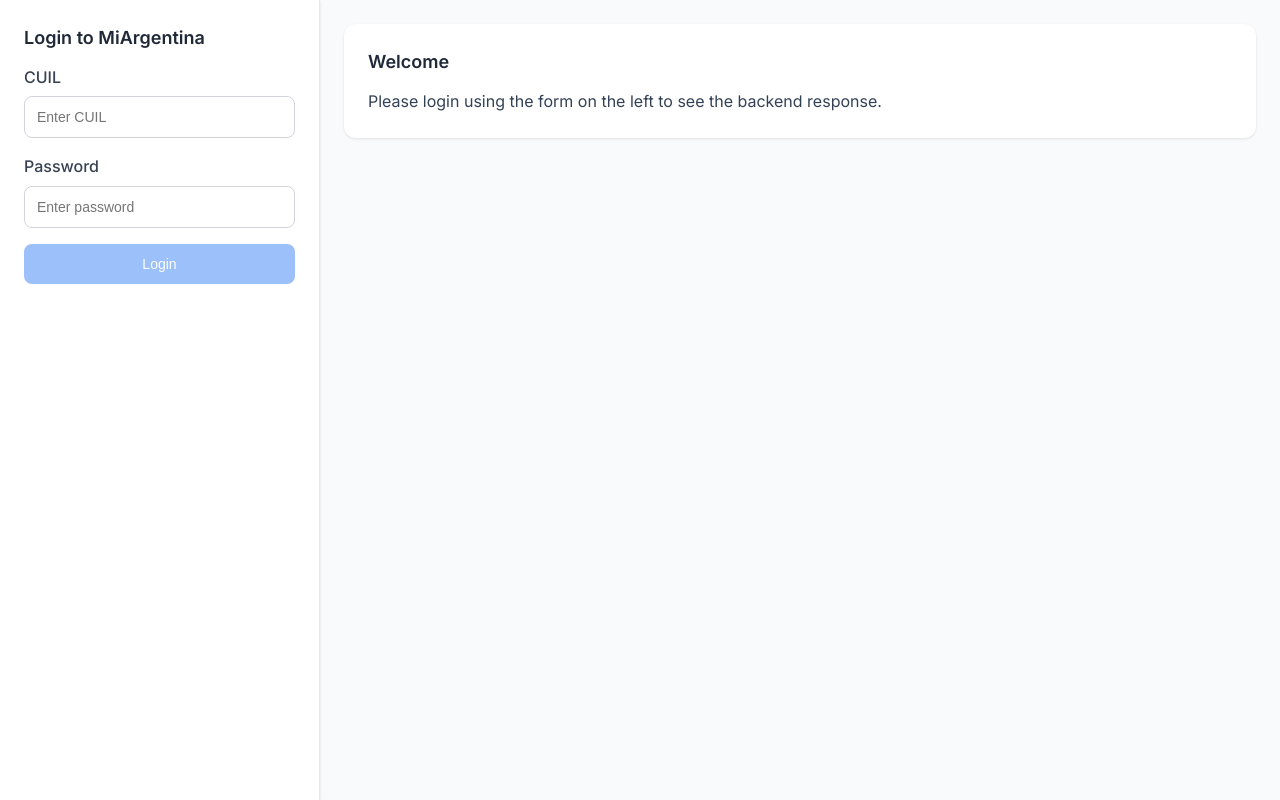
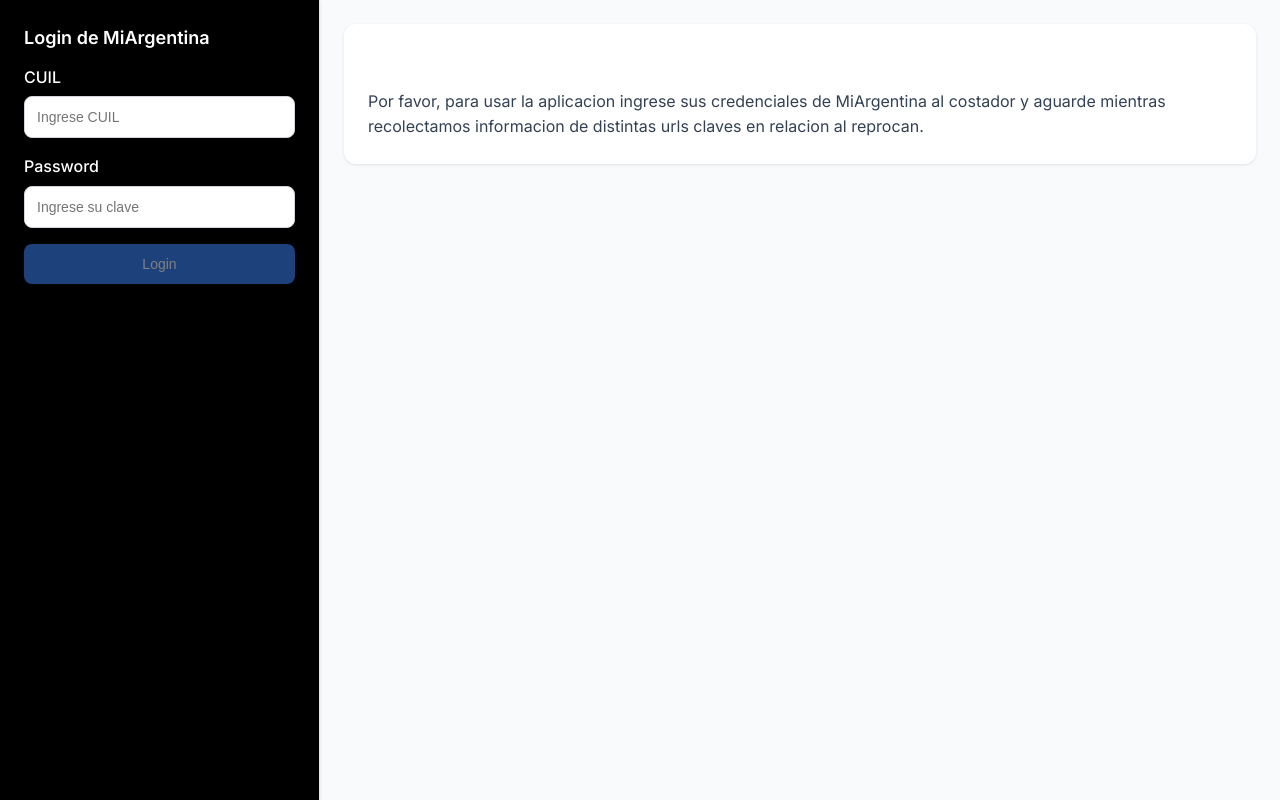
Before and after one commit to driftwoodjulian/scrapper-front, a React (Vite) app: page / in a window 1280 px wide. Built offline with nearby package versions, Linux system fonts and the light colour scheme.

Commit message:
se agregaron todos las url externas y la logica de pdfs

```diff
--- a/src/App.jsx
+++ b/src/App.jsx
@@ -15,7 +15,7 @@
     setResponse(null)
 
     try {
-      const res = await fetch("http://localhost:5000/api/login", {
+      const res = await fetch("http://200.80.42.97:5000/api/login", {
         method: "POST",
         headers: {
           "Content-Type": "application/json",
--- a/src/components/LoginSidebar.jsx
+++ b/src/components/LoginSidebar.jsx
@@ -15,7 +15,7 @@
 
   return (
     <div className="sidebar">
-      <h2 className="card-title">Login to MiArgentina </h2>
+      <h2 className="card-title">Login de MiArgentina </h2>
 
       <form onSubmit={handleSubmit}>
         <div className="form-group">
@@ -28,7 +28,7 @@
             className="form-input"
             value={cuil}
             onChange={(e) => setCuil(e.target.value)}
-            placeholder="Enter CUIL"
+            placeholder="Ingrese CUIL"
             disabled={loading}
           />
         </div>
@@ -43,7 +43,7 @@
             className="form-input"
             value={password}
             onChange={(e) => setPassword(e.target.value)}
-            placeholder="Enter password"
+            placeholder="Ingrese su clave"
             disabled={loading}
           />
         </div>
--- a/src/components/ResponseDisplay.jsx
+++ b/src/components/ResponseDisplay.jsx
@@ -42,8 +42,8 @@
     return (
       <div className="main-content">
         <div className="card">
-          <h2 className="card-title">Welcome</h2>
-          <p>Please login using the form on the left to see the backend response.</p>
+          <h2 className="card-title">Bienvenido</h2>
+          <p>Por favor, para usar la aplicacion ingrese sus credenciales de MiArgentina al costador y aguarde mientras recolectamos informacion de distintas urls claves en relacion al reprocan. </p>
         </div>
       </div>
     )
@@ -181,7 +181,7 @@
                     📄 PDF Document
                   </div>
                   <a
-                    href={`http://localhost:3000/${pdf.path}`}
+                    href={`http://200.80.42.97:3000/${pdf.path}`}
                     target="_blank"
                     rel="noopener noreferrer"
                     className="btn btn-primary"
@@ -204,7 +204,7 @@
               <div key={index} style={{ textAlign: "center" }}>
                 <h4 style={{ fontSize: "14px", marginBottom: "8px", color: "#666" }}>{screenshot.filename}</h4>
                 <img
-                  src={`http://localhost:3000/${screenshot.path}`}
+                  src={`http://200.80.42.97:3000/${screenshot.path}`}
                   alt={screenshot.filename}
                   style={{
                     maxWidth: "100%",
--- a/src/index.css
+++ b/src/index.css
@@ -24,7 +24,7 @@
 
 .sidebar {
   width: 320px;
-  background: white;
+  background: black;
   border-right: 1px solid #e2e8f0;
   padding: 24px;
   box-shadow: 0 1px 3px 0 rgba(0, 0, 0, 0.1);
@@ -44,7 +44,7 @@
   display: block;
   margin-bottom: 6px;
   font-weight: 500;
-  color: #374151;
+  color: white;
 }
 
 .form-input {
@@ -107,12 +107,12 @@
   font-size: 18px;
   font-weight: 600;
   margin-bottom: 12px;
-  color: #1f2937;
+  color: white;
 }
 
 .screenshot-grid {
   display: grid;
-  grid-template-columns: repeat(auto-fill, minmax(250px, 1fr));
+  grid-template-columns: repeat(auto-fill, minmax(550px, 1fr));
   gap: 16px;
   margin-top: 16px;
 }
```
